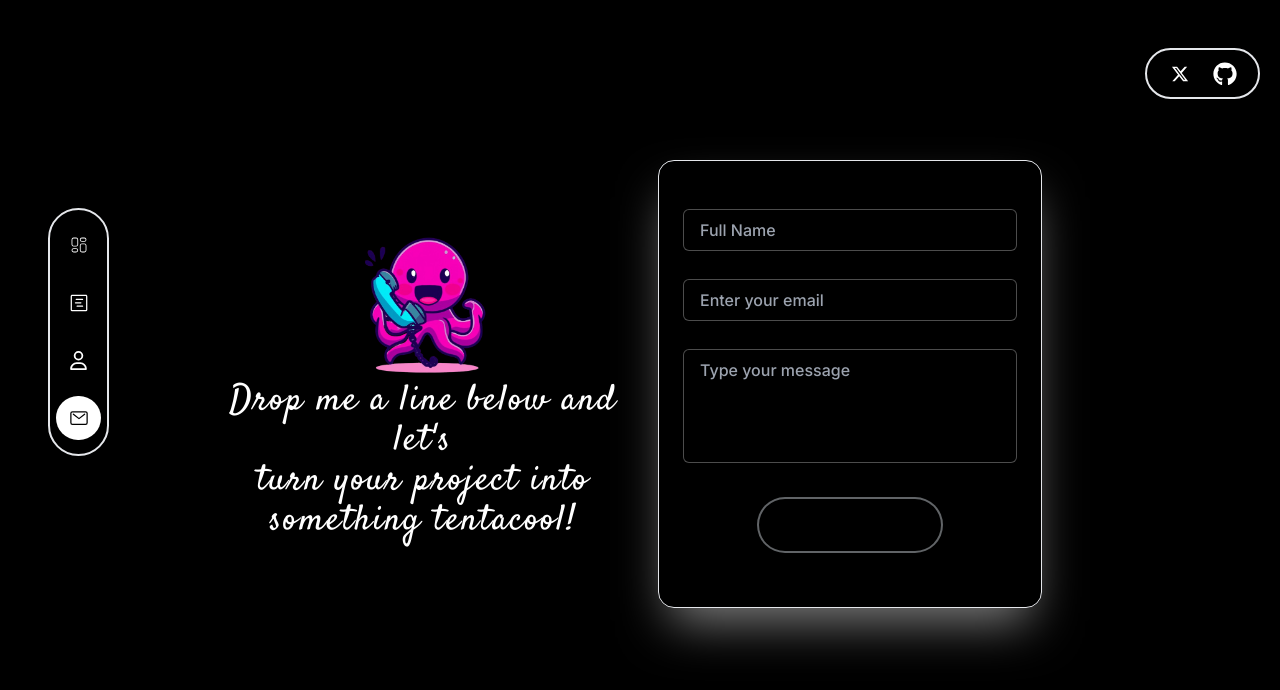
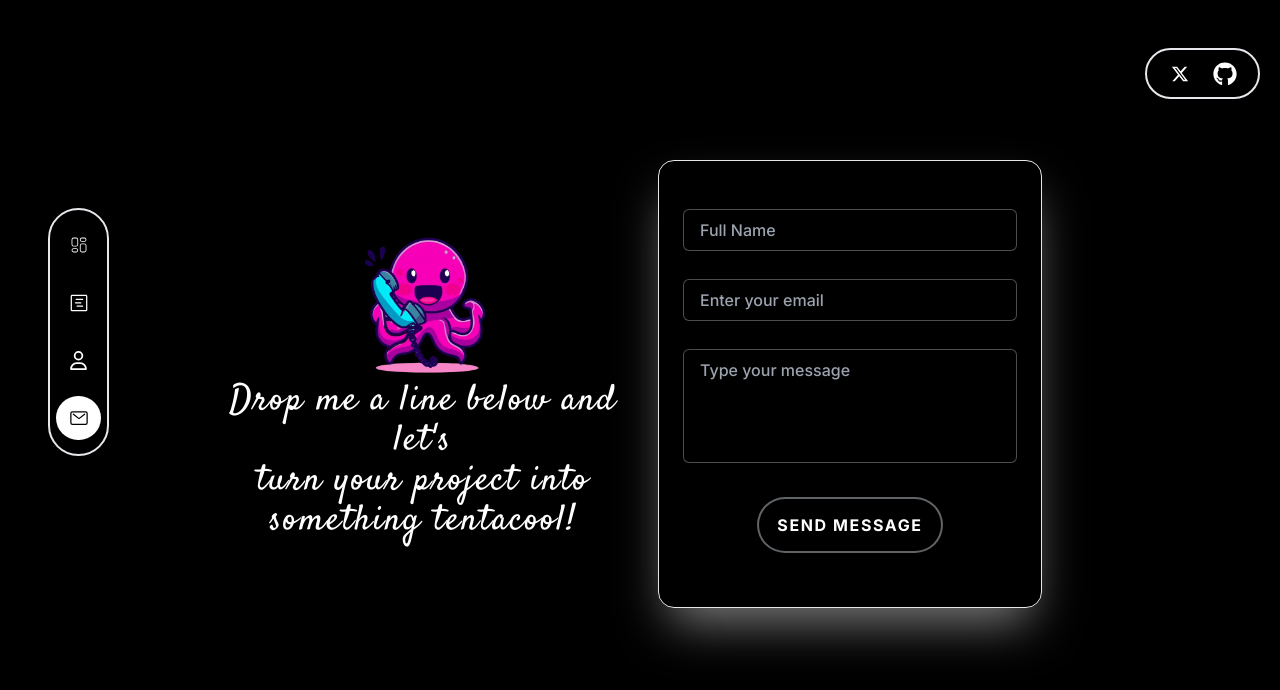
Before and after one commit to Thanisha23/Portfolio, a Next.js app: page /contact in a window 1280 px wide. Shown: the top 690 px of the page. Built offline with nearby package versions, Linux system fonts and the light colour scheme.

Commit message:
fix: some changes related to dark mode

```diff
--- a/app/components/Contact.tsx
+++ b/app/components/Contact.tsx
@@ -66,7 +66,7 @@ const Contact: FC = () => {
         ></textarea>
       </div>
       <div className='flex justify-center items-centre'>
-      <button className="shadow-[inset_0_0_0_2px_#616467] px-5 py-4 rounded-full tracking-widest uppercase font-bold bg-transparent hover:bg-[#616467] hover:text-white dark:text-neutral-200 transition duration-200">
+      <button className="shadow-[inset_0_0_0_2px_#616467] px-5 py-4 rounded-full tracking-widest uppercase font-bold bg-transparent hover:bg-[#616467] text-white dark:text-neutral-200 transition duration-200">
   Send Message
 </button>
       </div>
```
